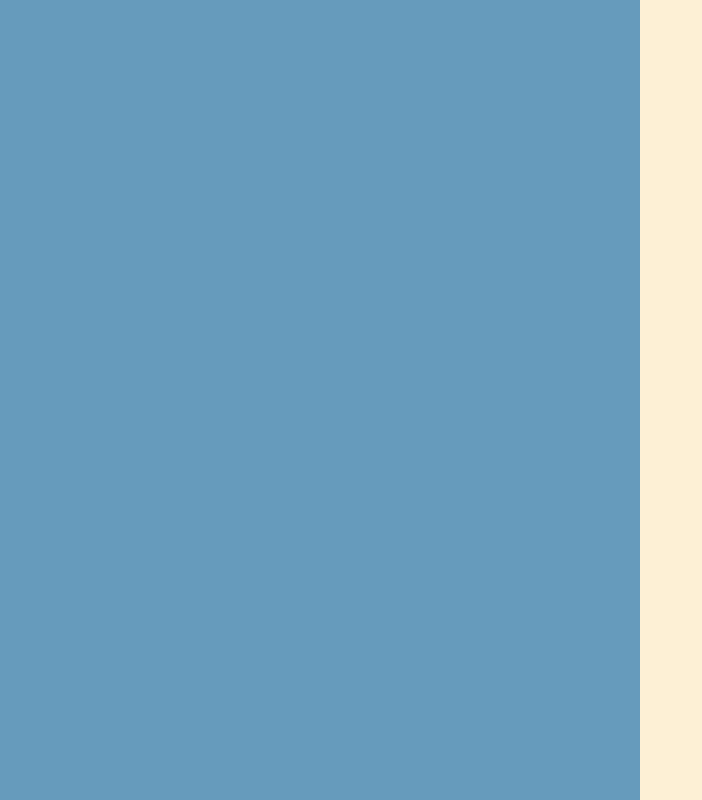
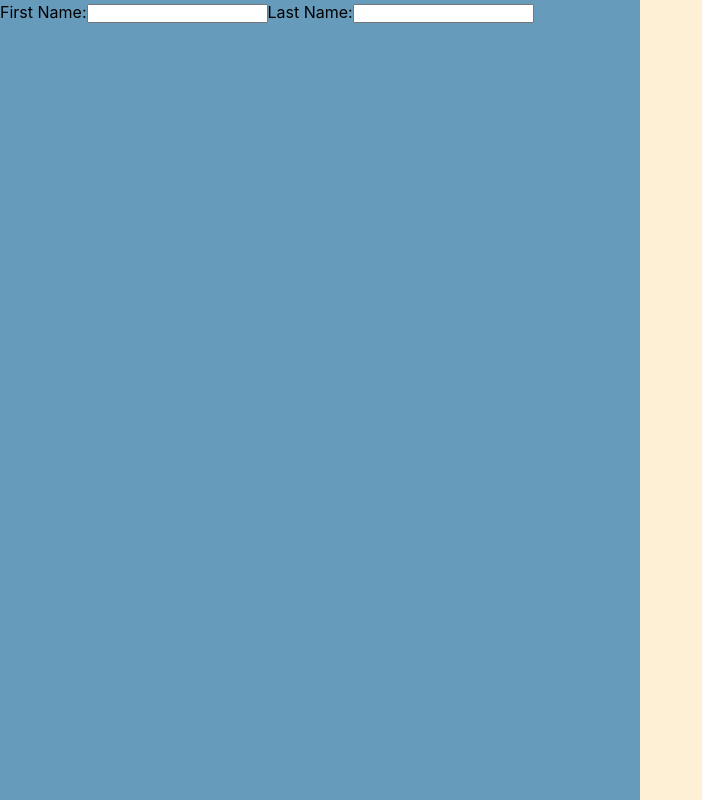
Before and after one commit to datderek/resumebuilder, a React (Vite) app: page / in a window 1280 px wide. Shown: the whole page, without its empty margins (0-702 px from the left). Built offline with nearby package versions, Linux system fonts and the light colour scheme.

Commit message:
Rename InputPanel to ResumeEditor

```diff
--- a/src/components/InputPanel.jsx
+++ /dev/null
@@ -1,5 +0,0 @@
-export default function InputPanel() {
-  return (
-    <div class="input-panel"></div>
-  )
-}
--- a/src/components/ResumeBuilder.jsx
+++ b/src/components/ResumeBuilder.jsx
@@ -1,11 +1,11 @@
-import InputPanel from "./InputPanel";
+import ResumeEditor from "./ResumeEditor";
 import ResumeDisplay from "./ResumeDisplay";
 import "../styles/ResumeBuilder.css";
 
 export default function ResumeBuilder() {
   return (
     <>
-      <InputPanel />
+      <ResumeEditor />
       <ResumeDisplay />
     </>
   )
--- /dev/null
+++ b/src/components/ResumeEditor.jsx
@@ -0,0 +1,9 @@
+import Panel from "./Panel";
+
+export default function ResumeEditor() {
+  return (
+    <div className="edit-bar">
+      <Panel></Panel>
+    </div>
+  )
+}
--- a/src/styles/ResumeBuilder.css
+++ b/src/styles/ResumeBuilder.css
@@ -1,4 +1,4 @@
-.input-panel {
+.edit-bar {
   background-color: var(--air-blue);
   width: 50%;
   height: 100%;
```
